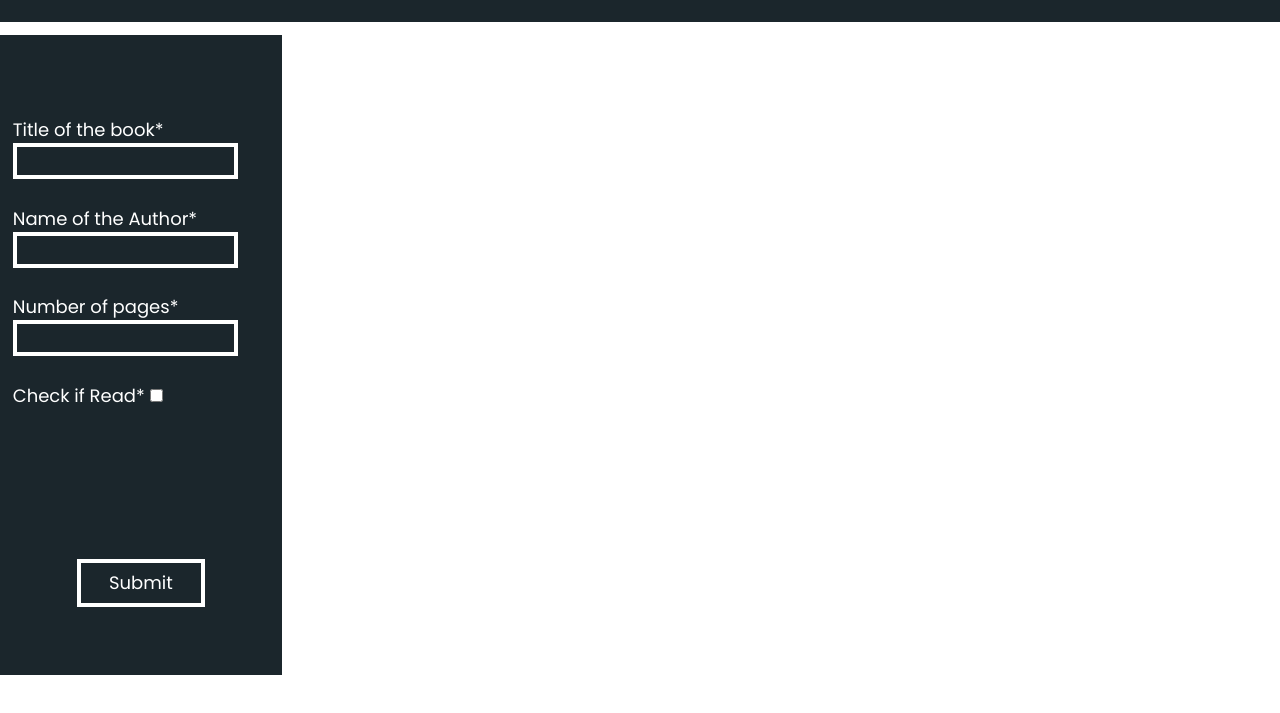
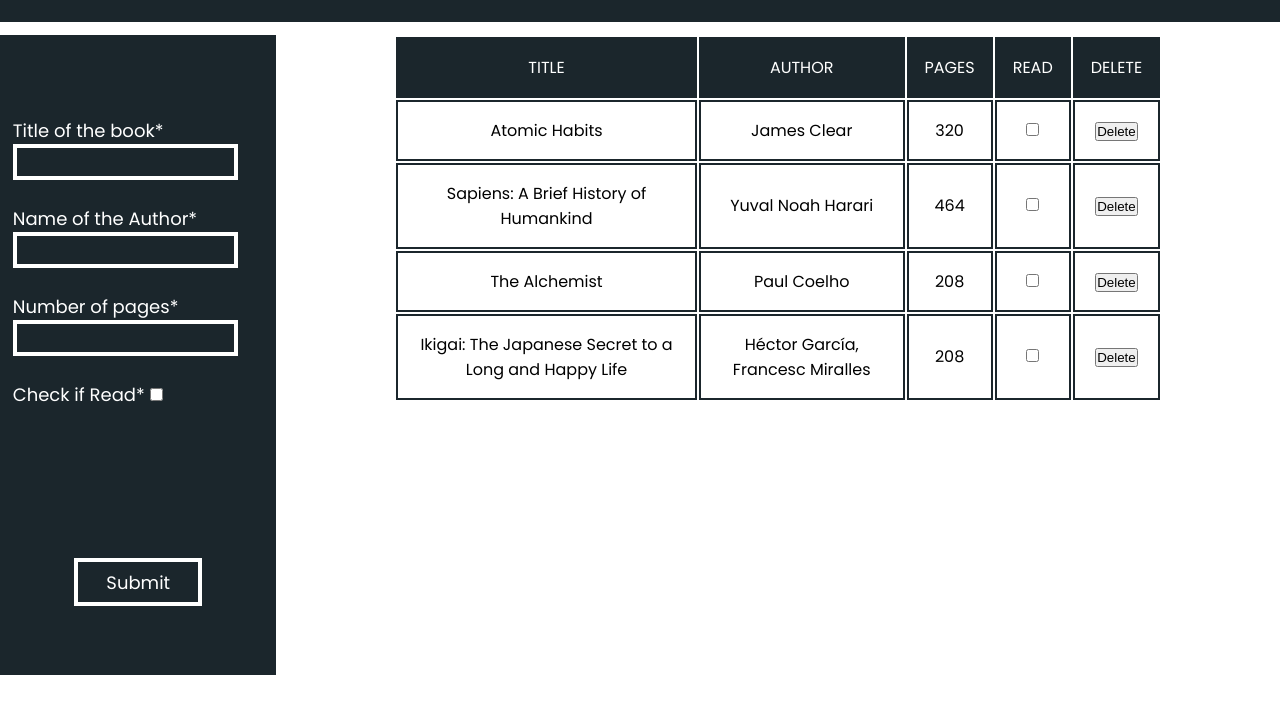
Before and after one commit to Garuna-A/Book-list, a plain HTML site: page index.html in a window 1280 px wide. Shown: the part 77-790 px from the top of the page. Drawn offline with Linux system fonts and the light colour scheme.

Commit message:
UI additions

```diff
--- a/index.html
+++ b/index.html
@@ -21,7 +21,7 @@
             <div class="userinput">
                 <div class="form-container">
 
-                    <form class="title">
+                    <form>
                         <label for="title">Title of the book*</label>
                         <input type="text" class="title">
                     </form>
@@ -47,6 +47,49 @@
             <div class="display">
 
             </div>
+            <div class="container">
+                <table>
+                    <thead>
+                        <tr>
+                            <th id="title">TITLE</th>
+                            <th id = "title">AUTHOR</th>
+                            <th id = "title">PAGES</th>
+                            <th id = "title">READ</th>
+                            <th id = "title">DELETE</th>
+                        </tr>
+                    </thead>
+                    <tbody>
+                        <tr id="row1">
+                            <th>Atomic Habits</th>
+                            <th>James Clear</th>
+                            <th>320</th>
+                            <th><input type="checkbox" name="read"></th>
+                            <th><button class="delete">Delete</button></th>
+                        </tr>
+                        <tr id="row2">
+                            <th>Sapiens: A Brief History of Humankind</th>
+                            <th>Yuval Noah Harari</th>
+                            <th>464</th>
+                            <th><input type="checkbox" name="read"></th>
+                            <th><button class="delete">Delete</button></th>
+                        </tr>
+                        <tr id="row3">
+                            <th>The Alchemist</th>
+                            <th>Paul Coelho</th>
+                            <th>208</th>
+                            <th><input type="checkbox" name="read"></th>
+                            <th><button class="delete">Delete</button></th>
+                        </tr>
+                        <tr id="row4">
+                            <th>Ikigai: The Japanese Secret to a Long and Happy Life</th>
+                            <th>Héctor García, Francesc Miralles</th>
+                            <th>208</th>
+                            <th><input type="checkbox" name="read"></th>
+                            <th><button class="delete">Delete</button></th>
+                        </tr>
+                    </tbody>
+                </table>
+            </div>
     </div>
     <script src="script.js"></script>
 </body>
--- a/style.css
+++ b/style.css
@@ -8,14 +8,21 @@
     padding:2%;
     color: white;
     font-family: "Poppins";
-    font-weight: 700;
     align-items: center;
     justify-content: center;
 
 }
 .content{
     display: flex;
-    align-items: center;
+
+}
+.container{
+    font-family: "poppins";
+    margin-top: 1%;
+    display: flex;
+    width: 80vw;
+    justify-content: center;
+    align-items: start;
 }
 .userinput{
     margin-top: 1%;
@@ -24,7 +31,6 @@
     background-color: #1B262C;
     color: white;
     font-family: "Poppins";
-    font-weight: 400;
     font-size: large;
     justify-content: space-around;
     align-items: center;
@@ -38,7 +44,21 @@ form{
     padding-bottom: 5%;
 }
 
-
+#title{
+    border: 2px solid #1B262C;
+    padding: 1rem;
+    color: white;
+    background-color: #1B262C;
+}
+td,th{
+    border: 2px solid #1B262C;
+    font-family: 'poppins';
+    padding: 1rem;
+    font-weight: 100;
+}
+table{
+    width: 60vw;
+}
 input {
     border: 4px solid white;
     background-color: #1B262C;
```
